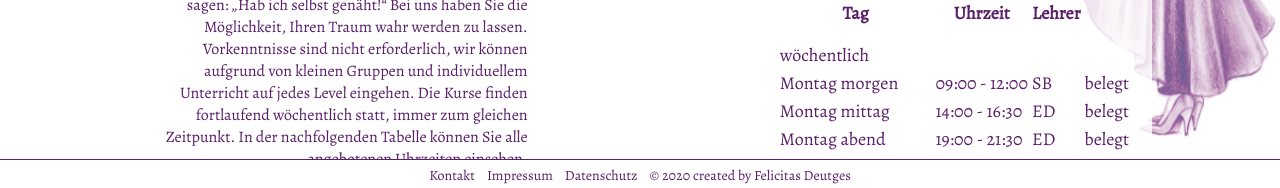
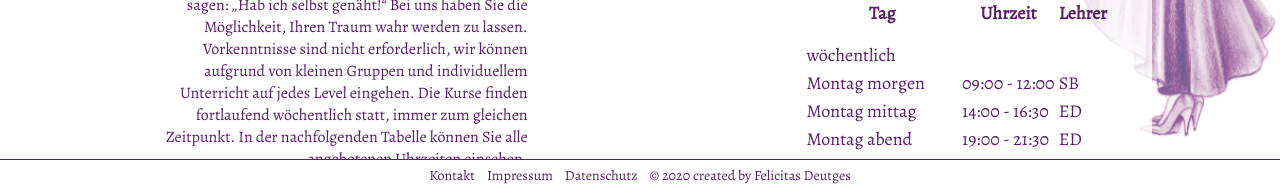
Before and after one commit to Feli25/elvirasNaehspass, a React (Create React App) app in the folder client/: page /naehkurse in a window 1280 px wide. Shown: the part 610-798 px from the top of the page. Built offline with nearby package versions, Linux system fonts and the light colour scheme.

Commit message:
Kurse angepasst und Header

```diff
--- a/client/src/components/pages/Home.jsx
+++ b/client/src/components/pages/Home.jsx
@@ -34,10 +34,10 @@ export default class Home extends Component {
         <h2 className="title">Willkommen</h2>
 
          <div className="home__news-banner">
-             <span className="home__news-banner-header">Es geht wieder los!<br/></span>
+             <span className="home__news-banner-header">Zurück zur Normalität<br/></span>
              <div className="home__news-banner-content">
-             Nach einer sehr langen Zwangspause können wir mit kleinen Gruppen und Hygieneregeln endlich wieder starten.
-             Wir freuen uns darauf, euch in den renovierten Nähräumen zu begrüßen!</div>
+             Nach den Sommerferien werden wir vorsichtig versuchen wieder zu unseren regulären Gruppen zurückzukehren!
+             Darum<span style={{whiteSpace: "nowrap"}}> bitten wir jetzt</span> um eine Anmeldung per Mail.</div>
          </div>
 
         <Slider
--- a/client/src/components/pages/Naehkurse.jsx
+++ b/client/src/components/pages/Naehkurse.jsx
@@ -68,7 +68,7 @@ export default class Naehkurse extends Component {
                   <th>Tag</th>
                   <th>Uhrzeit</th>
                   <th>Lehrer</th>
-                  <th></th>
+                  <th>&#160; &#160; &#160;</th>
                 </tr>
                 {naehkurse.table.list.map((row,index)=>{
                   if (row.subheader) return <tr key={index} className="subHeaderTable">
--- a/client/src/data/naehkurse.json
+++ b/client/src/data/naehkurse.json
@@ -7,18 +7,19 @@
     "teacher":"platzhalter",
     "list":[
       {"subheader":"wöchentlich"},
-      {"name":"Montag morgen","time":"09:00 - 12:00","teacher":"SB","belegt":true},
-      {"name":"Montag mittag","time":"14:00 - 16:30","teacher":"ED","belegt":true},
-      {"name":"Montag abend","time":"19:00 - 21:30","teacher":"ED","belegt":true},
+      {"name":"Montag morgen","time":"09:00 - 12:00","teacher":"SB","belegt":false},
+      {"name":"Montag mittag","time":"14:00 - 16:30","teacher":"ED","belegt":false},
+      {"name":"Montag abend","time":"19:00 - 21:30","teacher":"ED","belegt":false},
       {"name":"Dienstag morgen","time":"09:00 - 12:00","teacher":"SB","belegt":false},
-      {"name":"Mittwoch morgen","time":"9:00 - 12:00","teacher":"ED","belegt":true},
-      {"name":"Mittwoch abend","time":"19:00 - 21:30","teacher":"ED","belegt":true},
-      {"name":"Donnerstag morgen","time":"09:00 - 12:00","teacher":"ED","belegt":true},
-      {"name":"Donnerstag abend","time":"19:30 - 22:00","teacher":"ED","belegt":true},
-      {"name":"Freitag abend","time": "19:00 - 23:00","teacher":"ED","belegt":true},
+      {"name":"Mittwoch morgen","time":"9:00 - 12:00","teacher":"ED","belegt":false},
+      {"name":"Mittwoch mittag","time":"16:00 - 18:30","teacher":"NM","belegt":false},
+      {"name":"Mittwoch abend","time":"19:00 - 21:30","teacher":"ED","belegt":false},
+      {"name":"Donnerstag morgen","time":"09:00 - 12:00","teacher":"ED","belegt":false},
+      {"name":"Donnerstag abend","time":"19:00 - 21:30","teacher":"ED","belegt":false},
+      {"name":"Freitag abend","time": "19:00 - 23:00","teacher":"ED","belegt":false},
       {"subheader":"1 mal im Monat"},
-      {"name":"Samstag vormittag","time":"10:00 - 13:00","teacher":"ED","belegt":true},
-      {"name":"Samstag nachmittag","time":"14:00 - 17:00","teacher":"ED","belegt":true}
+      {"name":"Samstag vormittag","time":"10:00 - 13:00","teacher":"ED","belegt":false},
+      {"name":"Samstag nachmittag","time":"14:00 - 17:00","teacher":"ED","belegt":false}
       ]},
 
    "workshops": [
```
